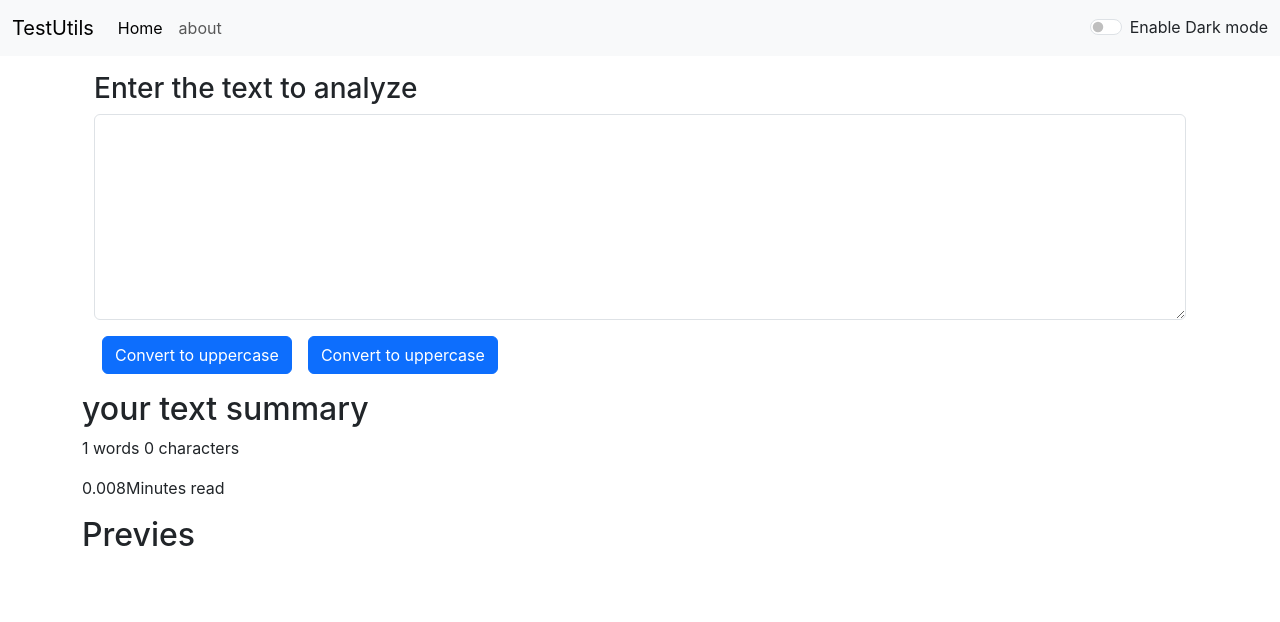
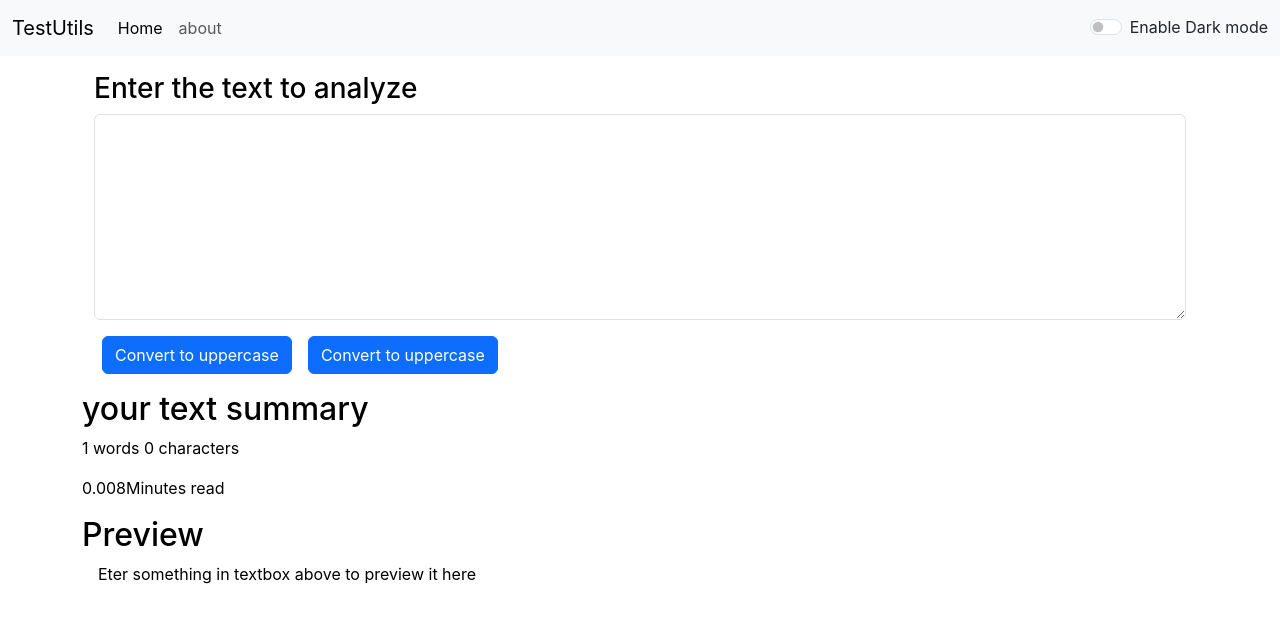
Before and after one commit to Shrikantj0794/react-textutils, a React (Create React App) app: page / in a window 1280 px wide. Shown: the top 622 px of the page. Built offline with nearby package versions, Linux system fonts and the light colour scheme.

Commit message:
improving dark mode

```diff
--- a/src/App.js
+++ b/src/App.js
@@ -9,10 +9,12 @@
 
    const toggleMode =()=>{
     if(mode==='light'){
-      setmode('dark')
+      setmode('dark');
+      document.body.style.backgroundColor = "rgb(10 23 70)"
     }
     else{
-      setmode("light")
+      setmode("light");
+      document.body.style.backgroundColor = "white"
     }
 
 
@@ -21,7 +23,7 @@
     <>
     <Navbar title='TestUtils' mode={mode} toggleMode={toggleMode}/>
     <div className="container mx-6 my-3">
-    <TextForm heading='Enter the text to analyze'/>
+    <TextForm heading='Enter the text to analyze' mode={mode}/>
     {/* <About/> */}
     </div>
     </>
--- a/src/components/TextForm.js
+++ b/src/components/TextForm.js
@@ -15,21 +15,21 @@
     const [text, setText] = useState('');
   return (
     <>
-    <div className='container'>
+    <div className='container' style={{color: props.mode==='dark'? 'white': 'black'}}>
         <h3>{props.heading}</h3>
         <div className="mb-3">
-        <textarea className="form-control" value={text} onChange={handleOnChange} id="myBox" rows="8"></textarea>
+        <textarea className="form-control" value={text} style={{backgroundColor: props.mode==='dark'? 'grey': 'white', color: props.mode==='dark'? 'white': 'black'}} onChange={handleOnChange} id="myBox" rows="8"></textarea>
         </div>
 
         <button className="btn btn-primary mx-2" onClick={handleUpclick}>Convert to uppercase</button>
         <button className="btn btn-primary mx-2" onClick={handleLoclick}>Convert to uppercase</button>
     </div>
-    <div className="containr my-3">
+    <div className="containr my-3" style={{color: props.mode==='dark'? 'white': 'black'}}>
       <h2>your text summary</h2>
       <p>{text.split(" ").length} words {text.length} characters </p>
       <p>{0.008*text.split(" ").length}Minutes read</p>
-      <h2>Previes</h2>
-      <p>{text}</p>
+      <h2>Preview</h2>
+      <p className='mx-3'>{text.length>0?text:"Eter something in textbox above to preview it here"}</p>
     </div>
     </>
   )
```
